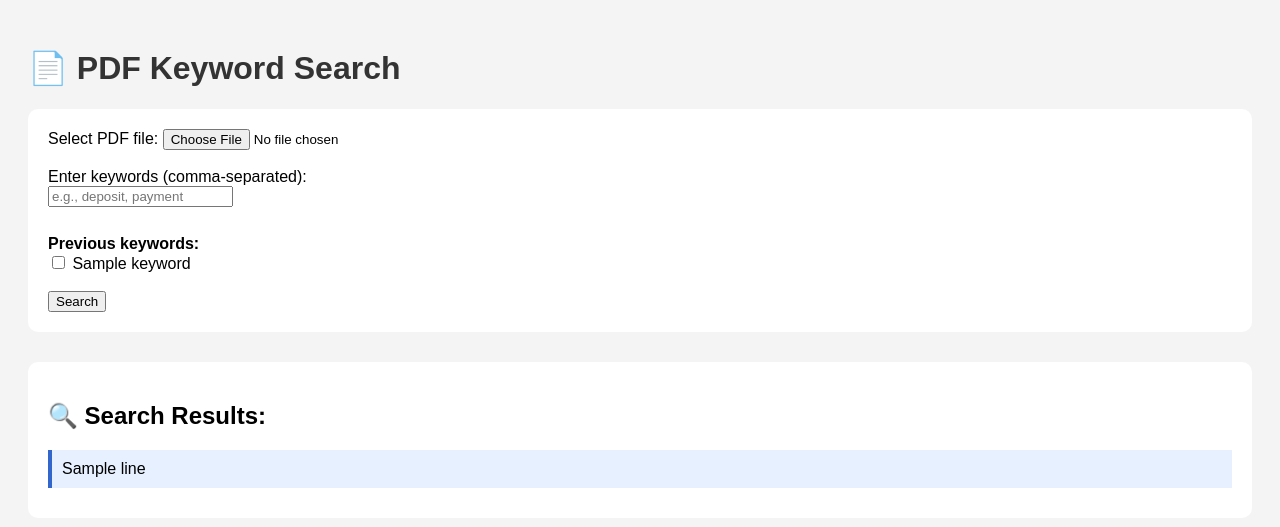
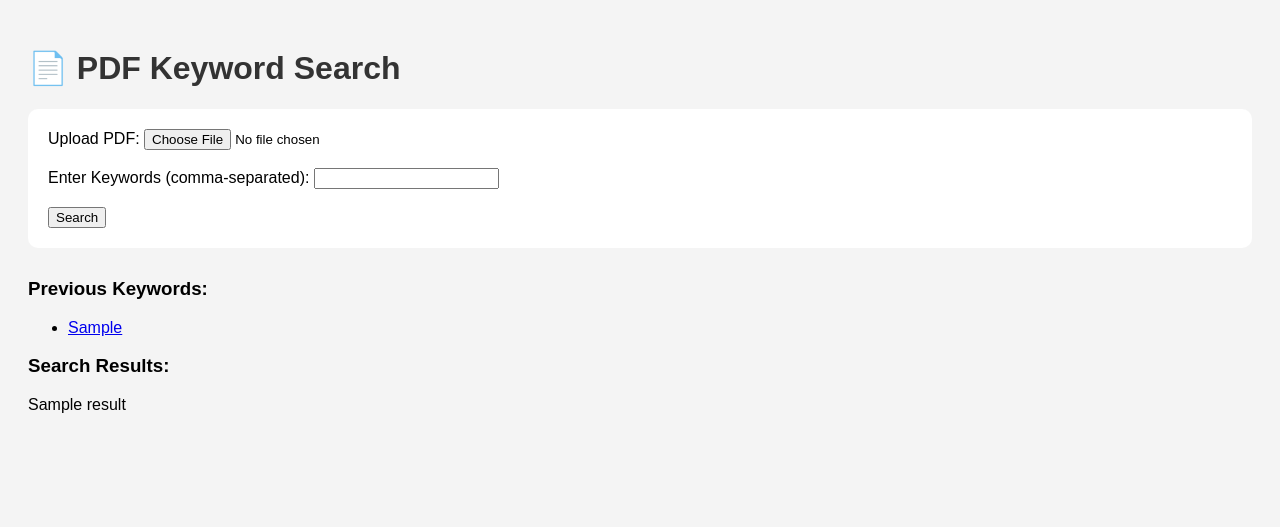
Before and after one commit to Aaronicc/darwin-aaron-santiago-pdf-keyword-search, a Flask app: template templates/index.html in a window 1280 px wide. Shown: the top 527 px of the page. Run offline with Flask 3, Linux system fonts and the light colour scheme; the template is opened without the code that fills it: most values are stand-ins (such as "Sample title", 1, 10 or a date in 2020).

Commit message:
Update index.html

```diff
--- a/templates/index.html
+++ b/templates/index.html
@@ -40,35 +40,39 @@
 <body>
   <h1>📄 PDF Keyword Search</h1>
 
-  <form method="post" enctype="multipart/form-data">
-    <label>Select PDF file:</label>
-    <input type="file" name="pdf_file" accept=".pdf" required><br><br>
+   <form method="POST" enctype="multipart/form-data">
+        <label>Upload PDF:</label>
+        <input type="file" name="pdf" required><br><br>
 
-    <label>Enter keywords (comma-separated):</label><br>
-    <input type="text" name="keywords" placeholder="e.g., deposit, payment"><br><br>
+        <label>Enter Keywords (comma-separated):</label>
+        <input type="text" name="keywords" required><br><br>
 
-    {% if keywords %}
-      <div class="keyword-list">
-        <strong>Previous keywords:</strong><br>
-        {% for keyword in keywords %}
-          <label>
-            <input type="checkbox" name="selected_keywords" value="{{ keyword }}">
-            {{ keyword }}
-          </label>
-        {% endfor %}
-      </div><br>
+        <button type="submit">Search</button>
+    </form>
+
+    {% if saved_keywords %}
+        <h3>Previous Keywords:</h3>
+        <ul>
+            {% for kw in saved_keywords %}
+                <li><a href="#" onclick="useKeyword('{{ kw }}')">{{ kw }}</a></li>
+            {% endfor %}
+        </ul>
     {% endif %}
 
-    <button type="submit">Search</button>
-  </form>
+    {% if results %}
+        <h3>Search Results:</h3>
+        <div>
+            {% for result in results %}
+                <p>{{ result }}</p>
+            {% endfor %}
+        </div>
+    {% endif %}
 
-  {% if results %}
-    <div class="results">
-      <h2>🔍 Search Results:</h2>
-      {% for line in results %}
-        <div class="line">{{ line }}</div>
-      {% endfor %}
-    </div>
-  {% endif %}
+    <script>
+        function useKeyword(keyword) {
+            const input = document.querySelector('input[name="keywords"]');
+            input.value = keyword;
+        }
+    </script>
 </body>
 </html>
```
